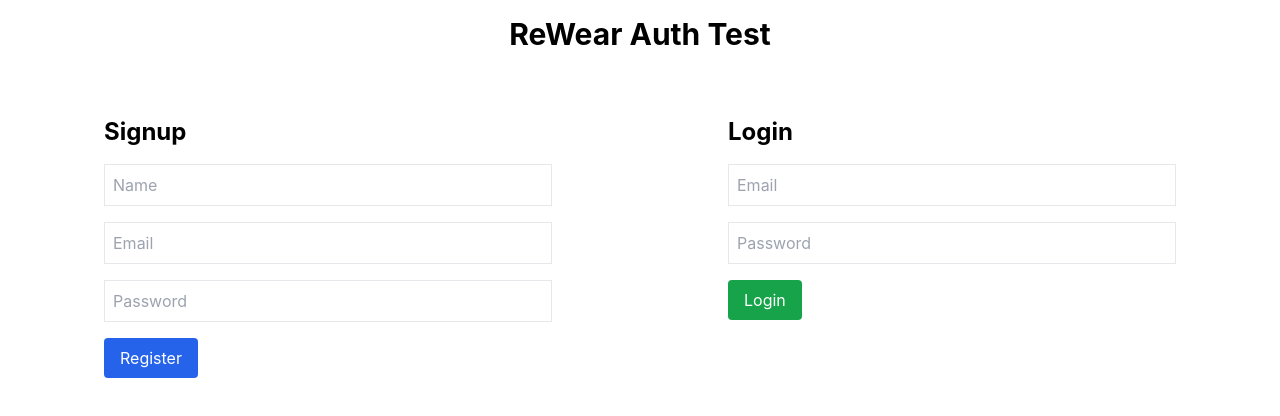
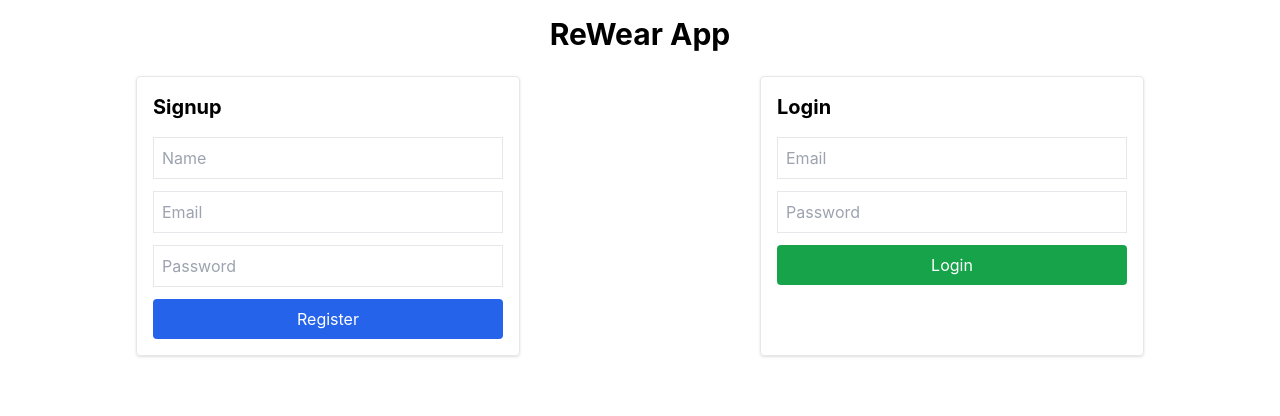
Before and after one commit to shivani983/oddo-hackathon-Team_404, a React (Create React App) app in the folder client/: page / in a window 1280 px wide. Shown: the top 416 px of the page. Built offline with nearby package versions, Linux system fonts and the light colour scheme.

Commit message:
Phase 3: Protected route added

```diff
--- a/client/src/App.js
+++ b/client/src/App.js
@@ -1,17 +1,29 @@
-import logo from './logo.svg';
-import './App.css';
-
+import { useEffect, useState } from "react";
 import Signup from "./components/Signup";
 import Login from "./components/Login";
+import Dashboard from "./components/Dashboard";
 
 function App() {
+  const [token, setToken] = useState(localStorage.getItem("token"));
+
+  // Update token when user logs in
+  useEffect(() => {
+    const stored = localStorage.getItem("token");
+    setToken(stored);
+  }, []);
+
   return (
     <div className="p-4">
-      <h1 className="text-3xl font-bold mb-6 text-center">ReWear Auth Test</h1>
-      <div className="flex justify-around">
-        <Signup />
-        <Login />
-      </div>
+      <h1 className="text-3xl font-bold mb-6 text-center">ReWear App</h1>
+
+      {token ? (
+        <Dashboard />
+      ) : (
+        <div className="flex justify-around">
+          <Signup onSuccess={() => setToken(localStorage.getItem("token"))} />
+          <Login onSuccess={() => setToken(localStorage.getItem("token"))} />
+        </div>
+      )}
     </div>
   );
 }
--- /dev/null
+++ b/client/src/components/Dashboard.js
@@ -0,0 +1,46 @@
+import React, { useEffect, useState } from "react";
+
+const Dashboard = () => {
+  const [user, setUser] = useState(null);
+
+  useEffect(() => {
+    const fetchUser = async () => {
+      const token = localStorage.getItem("token");
+      const res = await fetch("http://localhost:5000/api/auth/me", {
+        headers: { Authorization: token },
+      });
+
+      const data = await res.json();
+      if (res.ok) setUser(data);
+      else alert("Unauthorized or invalid token");
+    };
+
+    fetchUser();
+  }, []);
+
+  const logout = () => {
+    localStorage.removeItem("token");
+    alert("Logged out!");
+    window.location.reload();
+  };
+
+  return (
+    <div className="max-w-md mx-auto mt-10 text-center">
+      <h2 className="text-2xl font-bold mb-4">User Dashboard</h2>
+      {user ? (
+        <div className="space-y-2">
+          <p><strong>Name:</strong> {user.name}</p>
+          <p><strong>Email:</strong> {user.email}</p>
+          <p><strong>Points:</strong> {user.points}</p>
+          <button onClick={logout} className="mt-4 px-4 py-2 bg-red-600 text-white rounded">
+            Logout
+          </button>
+        </div>
+      ) : (
+        <p>Loading...</p>
+      )}
+    </div>
+  );
+};
+
+export default Dashboard;
--- a/client/src/components/Login.js
+++ b/client/src/components/Login.js
@@ -1,7 +1,10 @@
 import React, { useState } from "react";
 
-const Login = () => {
-  const [form, setForm] = useState({ email: "", password: "" });
+const Login = ({ onSuccess }) => {
+  const [form, setForm] = useState({
+    email: "",
+    password: ""
+  });
 
   const handleChange = (e) => {
     setForm({ ...form, [e.target.name]: e.target.value });
@@ -13,25 +16,27 @@ const Login = () => {
     const res = await fetch("http://localhost:5000/api/auth/login", {
       method: "POST",
       headers: { "Content-Type": "application/json" },
-      body: JSON.stringify(form),
+      body: JSON.stringify(form)
     });
 
     const data = await res.json();
+
     if (res.ok) {
       localStorage.setItem("token", data.token);
       alert("Login successful!");
+      if (onSuccess) onSuccess(); // Trigger re-render in App.js
     } else {
       alert(data.msg || data.errors?.[0]?.msg || "Login failed");
     }
   };
 
   return (
-    <div className="max-w-md mx-auto mt-10">
-      <h2 className="text-2xl font-bold mb-4">Login</h2>
-      <form onSubmit={handleSubmit} className="space-y-4">
-        <input name="email" onChange={handleChange} placeholder="Email" className="w-full border p-2" />
-        <input name="password" type="password" onChange={handleChange} placeholder="Password" className="w-full border p-2" />
-        <button type="submit" className="bg-green-600 text-white px-4 py-2 rounded">Login</button>
+    <div className="max-w-sm p-4 border rounded shadow">
+      <h2 className="text-xl font-bold mb-4">Login</h2>
+      <form onSubmit={handleSubmit} className="space-y-3">
+        <input name="email" onChange={handleChange} placeholder="Email" className="w-full border p-2" required />
+        <input name="password" type="password" onChange={handleChange} placeholder="Password" className="w-full border p-2" required />
+        <button type="submit" className="bg-green-600 text-white px-4 py-2 rounded w-full">Login</button>
       </form>
     </div>
   );
--- a/client/src/components/Signup.js
+++ b/client/src/components/Signup.js
@@ -1,7 +1,11 @@
 import React, { useState } from "react";
 
-const Signup = () => {
-  const [form, setForm] = useState({ name: "", email: "", password: "" });
+const Signup = ({ onSuccess }) => {
+  const [form, setForm] = useState({
+    name: "",
+    email: "",
+    password: ""
+  });
 
   const handleChange = (e) => {
     setForm({ ...form, [e.target.name]: e.target.value });
@@ -13,26 +17,28 @@ const Signup = () => {
     const res = await fetch("http://localhost:5000/api/auth/register", {
       method: "POST",
       headers: { "Content-Type": "application/json" },
-      body: JSON.stringify(form),
+      body: JSON.stringify(form)
     });
 
     const data = await res.json();
+
     if (res.ok) {
       localStorage.setItem("token", data.token);
       alert("Signup successful!");
+      if (onSuccess) onSuccess(); // Trigger re-render in App.js
     } else {
       alert(data.msg || data.errors?.[0]?.msg || "Signup failed");
     }
   };
 
   return (
-    <div className="max-w-md mx-auto mt-10">
-      <h2 className="text-2xl font-bold mb-4">Signup</h2>
-      <form onSubmit={handleSubmit} className="space-y-4">
-        <input name="name" onChange={handleChange} placeholder="Name" className="w-full border p-2" />
-        <input name="email" onChange={handleChange} placeholder="Email" className="w-full border p-2" />
-        <input name="password" type="password" onChange={handleChange} placeholder="Password" className="w-full border p-2" />
-        <button type="submit" className="bg-blue-600 text-white px-4 py-2 rounded">Register</button>
+    <div className="max-w-sm p-4 border rounded shadow">
+      <h2 className="text-xl font-bold mb-4">Signup</h2>
+      <form onSubmit={handleSubmit} className="space-y-3">
+        <input name="name" onChange={handleChange} placeholder="Name" className="w-full border p-2" required />
+        <input name="email" onChange={handleChange} placeholder="Email" className="w-full border p-2" required />
+        <input name="password" type="password" onChange={handleChange} placeholder="Password" className="w-full border p-2" required />
+        <button type="submit" className="bg-blue-600 text-white px-4 py-2 rounded w-full">Register</button>
       </form>
     </div>
   );
```
Also changed, not shown: 2 other files (tests, documents, lock files or other folders).
